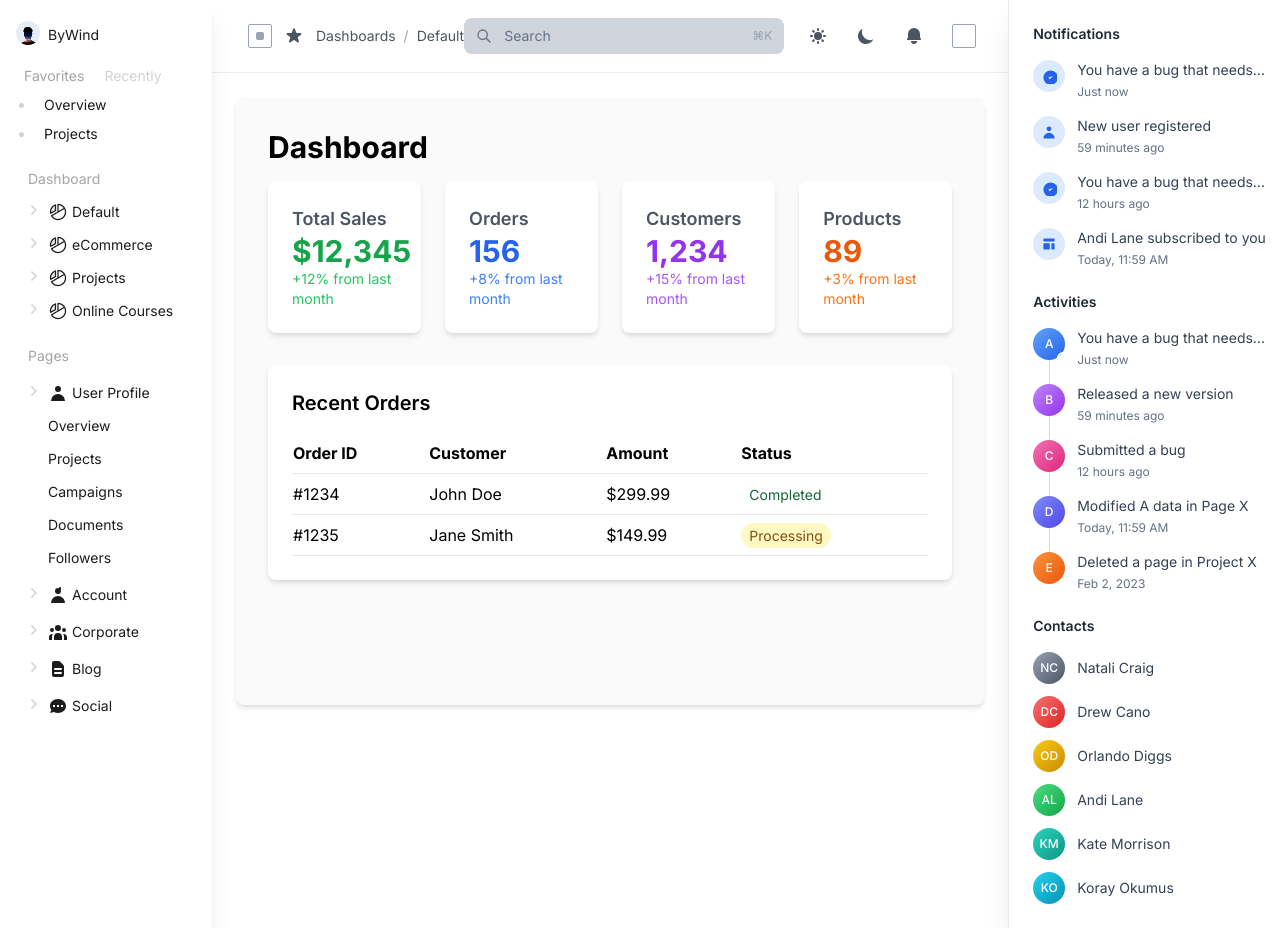
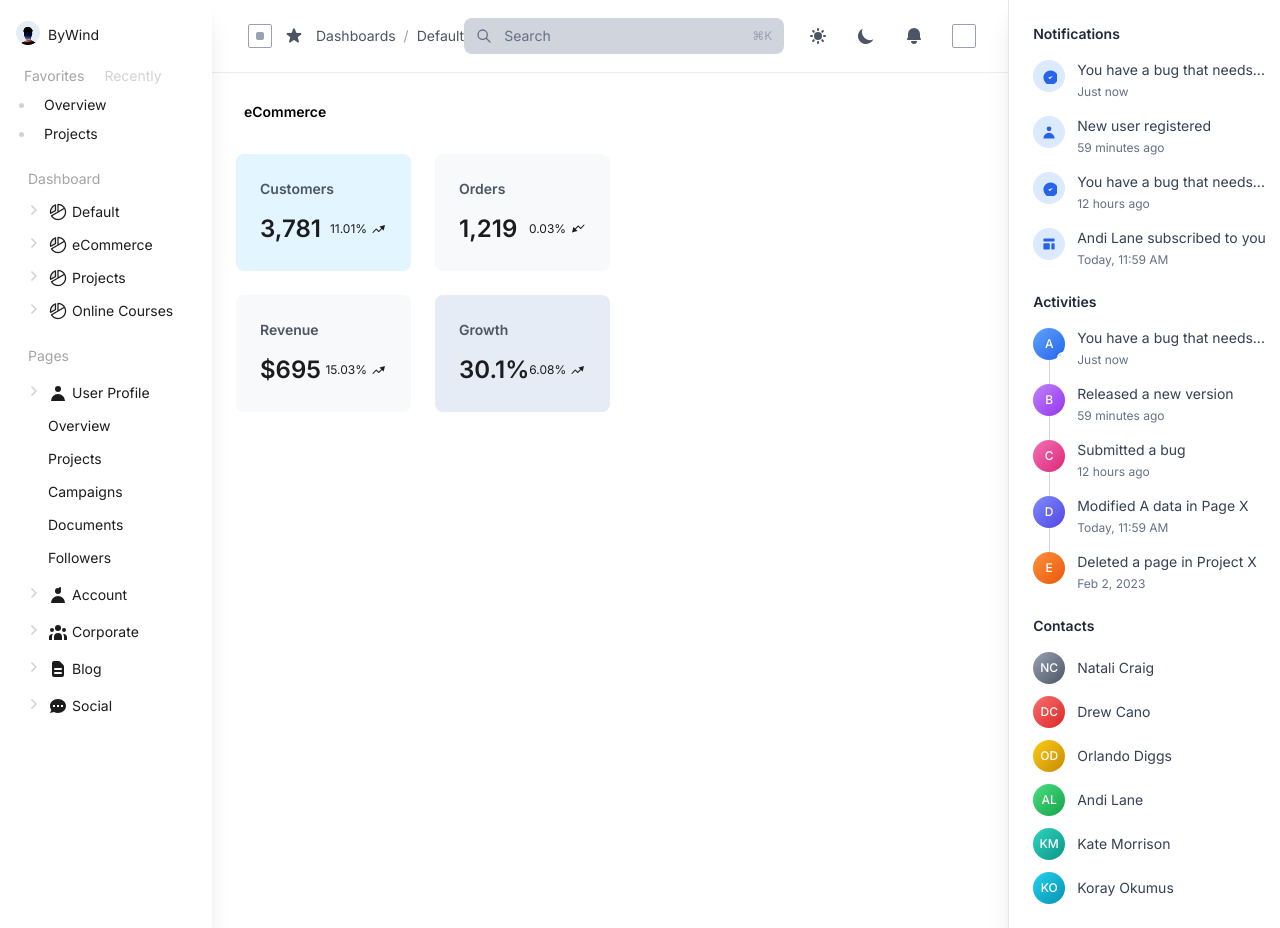
Before and after one commit to krushang04/bywind-ecom, a React (Create React App) app: page / in a window 1280 px wide. Shown: the top 928 px of the page. Built offline with nearby package versions, Linux system fonts and the light colour scheme.

Commit message:
metrics card

```diff
--- a/src/App.js
+++ b/src/App.js
@@ -1,11 +1,11 @@
 import { BrowserRouter as Router, Routes, Route } from 'react-router-dom';
 import Layout from './components/Layout';
-import Dashboard from './pages/Dashboard';
 import Products from './pages/Products';
 import Orders from './pages/Orders';
 import Customers from './pages/Customers';
 import Profile from './pages/Profile';
 import Settings from './pages/Settings';
+import Dashboard from './pages/dashboard/Dashboard';
 
 const App = () => {
   return (
--- a/src/components/Layout.jsx
+++ b/src/components/Layout.jsx
@@ -51,7 +51,8 @@ const Layout = () => {
             toggleTheme={toggleTheme}
           />
           <main className="flex-grow p-6 transition-all duration-300">
-            <div className="p-8 rounded-lg shadow-md bg-zinc-50 dark:bg-zinc-700 min-h-[calc(100vh-12rem)]">
+            {/* <div className="p-8 rounded-lg shadow-md bg-zinc-50 dark:bg-zinc-700 min-h-[calc(100vh-12rem)]"> */}
+            <div className='bg-white'>
               <Outlet />
             </div>
           </main>
--- a/src/pages/Dashboard.jsx
+++ /dev/null
@@ -1,58 +0,0 @@
-const Dashboard = () => (
-  <>
-    <h1 className="text-3xl font-bold mb-4">Dashboard</h1>
-    <div className="grid grid-cols-1 md:grid-cols-2 lg:grid-cols-4 gap-6 mb-8">
-      <div className="bg-white dark:bg-zinc-800 p-6 rounded-lg shadow-md">
-        <h3 className="text-lg font-semibold text-gray-600 dark:text-gray-300">Total Sales</h3>
-        <p className="text-3xl font-bold text-green-600">$12,345</p>
-        <p className="text-sm text-green-500">+12% from last month</p>
-      </div>
-      <div className="bg-white dark:bg-zinc-800 p-6 rounded-lg shadow-md">
-        <h3 className="text-lg font-semibold text-gray-600 dark:text-gray-300">Orders</h3>
-        <p className="text-3xl font-bold text-blue-600">156</p>
-        <p className="text-sm text-blue-500">+8% from last month</p>
-      </div>
-      <div className="bg-white dark:bg-zinc-800 p-6 rounded-lg shadow-md">
-        <h3 className="text-lg font-semibold text-gray-600 dark:text-gray-300">Customers</h3>
-        <p className="text-3xl font-bold text-purple-600">1,234</p>
-        <p className="text-sm text-purple-500">+15% from last month</p>
-      </div>
-      <div className="bg-white dark:bg-zinc-800 p-6 rounded-lg shadow-md">
-        <h3 className="text-lg font-semibold text-gray-600 dark:text-gray-300">Products</h3>
-        <p className="text-3xl font-bold text-orange-600">89</p>
-        <p className="text-sm text-orange-500">+3% from last month</p>
-      </div>
-    </div>
-    <div className="bg-white dark:bg-zinc-800 p-6 rounded-lg shadow-md">
-      <h2 className="text-xl font-semibold mb-4">Recent Orders</h2>
-      <div className="overflow-x-auto">
-        <table className="w-full">
-          <thead>
-            <tr className="border-b">
-              <th className="text-left py-2">Order ID</th>
-              <th className="text-left py-2">Customer</th>
-              <th className="text-left py-2">Amount</th>
-              <th className="text-left py-2">Status</th>
-            </tr>
-          </thead>
-          <tbody>
-            <tr className="border-b">
-              <td className="py-2">#1234</td>
-              <td className="py-2">John Doe</td>
-              <td className="py-2">$299.99</td>
-              <td className="py-2"><span className="px-2 py-1 bg-green-100 text-green-800 rounded-full text-sm">Completed</span></td>
-            </tr>
-            <tr className="border-b">
-              <td className="py-2">#1235</td>
-              <td className="py-2">Jane Smith</td>
-              <td className="py-2">$149.99</td>
-              <td className="py-2"><span className="px-2 py-1 bg-yellow-100 text-yellow-800 rounded-full text-sm">Processing</span></td>
-            </tr>
-          </tbody>
-        </table>
-      </div>
-    </div>
-  </>
-);
-
-export default Dashboard;
--- /dev/null
+++ b/src/pages/dashboard/Dashboard.jsx
@@ -0,0 +1,16 @@
+import React from "react";
+import MetricsCards from "./modules/MetricsCards";
+
+const Dashboard = () => (
+  <div className="space-y-7">
+    <div className="px-2 py-1 font-semibold text-text-md">eCommerce</div>
+    <div className="flex">
+      <div className="w-full lg:w-1/2">
+        <MetricsCards />
+      </div>
+      <div></div>
+    </div>
+  </div>
+);
+
+export default Dashboard;
--- /dev/null
+++ b/src/pages/dashboard/modules/MetricsCards.jsx
@@ -0,0 +1,66 @@
+import React from "react";
+import ArrowRise from "../../../assests/ArrowRise.png";
+import ArrowFall from "../../../assests/ArrowFall.png";
+
+const MetricCard = React.memo(({ title, value, change, isPositive, bgColor }) => (
+  <div className={`p-6 rounded-lg hover:shadow-md transition-shadow duration-200 text-black-new-100`} style={{ background: bgColor }}>
+    <h3 className="text-text-md font-semibold text-gray-600 mb-3">{title}</h3>
+    <div className="flex items-center justify-between">
+      <p className="text-display-xs font-semibold ">{value}</p>
+      <div className="flex items-center space-x-1">
+        <span className={`text-text-sm `}>{change}</span>
+        {isPositive ? <img src={ArrowRise} alt="arrow" /> : <img src={ArrowFall} alt="arrow" />}
+      </div>
+    </div>
+  </div>
+));
+
+MetricCard.displayName = "MetricCard";
+
+const MetricsCards = () => {
+  const metrics = [
+    {
+      id: "customers",
+      title: "Customers",
+      value: "3,781",
+      change: "11.01%",
+      isPositive: true,
+      isHighlighted: true,
+      bgColor: "#E3F5FF",
+    },
+    {
+      id: "orders",
+      title: "Orders",
+      value: "1,219",
+      change: "0.03%",
+      isPositive: false,
+      bgColor: "#F7F9FB",
+    },
+    {
+      id: "revenue",
+      title: "Revenue",
+      value: "$695",
+      change: "15.03%",
+      isPositive: true,
+      bgColor: "#F7F9FB",
+    },
+    {
+      id: "growth",
+      title: "Growth",
+      value: "30.1%",
+      change: "6.08%",
+      isPositive: true,
+      bgColor: "#E5ECF6",
+    },
+  ];
+
+  return (
+    <div className="grid grid-cols-2 gap-6 mb-8">
+      {metrics.map((metric) => (
+        <MetricCard key={metric.id} title={metric.title} value={metric.value} change={metric.change} isPositive={metric.isPositive} bgColor={metric.bgColor} />
+      ))}
+    </div>
+  );
+};
+
+export default MetricsCards;
--- a/tailwind.config.js
+++ b/tailwind.config.js
@@ -1,9 +1,7 @@
 /** @type {import('tailwindcss').Config} */
 module.exports = {
   darkMode: "class",
-  content: [
-    "./src/**/*.{js,jsx,ts,tsx}",
-  ],
+  content: ["./src/**/*.{js,jsx,ts,tsx}"],
   theme: {
     extend: {
       fontFamily: {
@@ -128,4 +126,4 @@ module.exports = {
     },
   },
   plugins: [],
-}
+};
```
Also changed, not shown: src/assests/ArrowFall.png (added), src/assests/ArrowRise.png (added).
